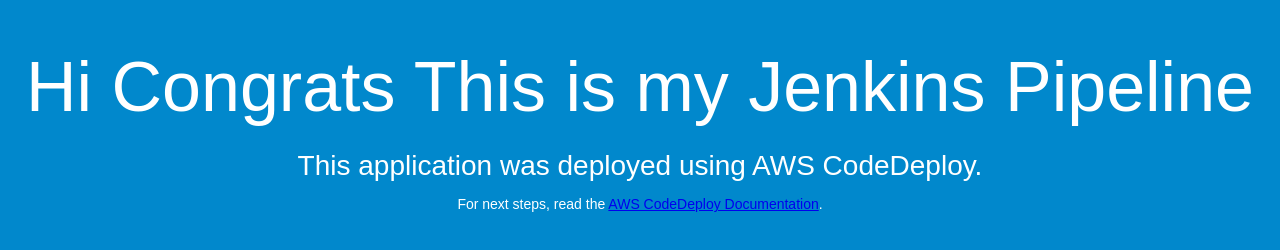
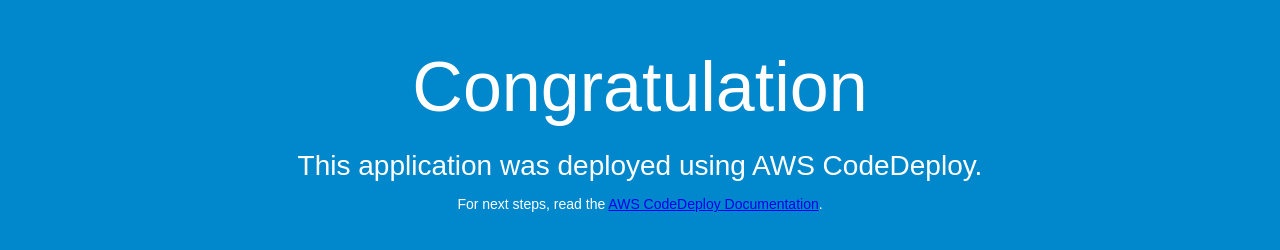
Before and after one commit to yogiyyy/myrepogit, a plain HTML site: page index.html in a window 1280 px wide. Drawn offline with Linux system fonts and the light colour scheme.

Commit message:
Update index.html

```diff
--- a/index.html
+++ b/index.html
@@ -26,7 +26,7 @@
 </head>
 <body>
   <div align="center">
-    <h1>Hi Congrats This is my Jenkins Pipeline</h1>
+    <h1>Congratulation</h1>
     <h2>This application was deployed using AWS CodeDeploy.</h2>
     <p>For next steps, read the <a href="http://aws.amazon.com/documentation/codedeploy">AWS CodeDeploy Documentation</a>.</p>
   </div>
```
